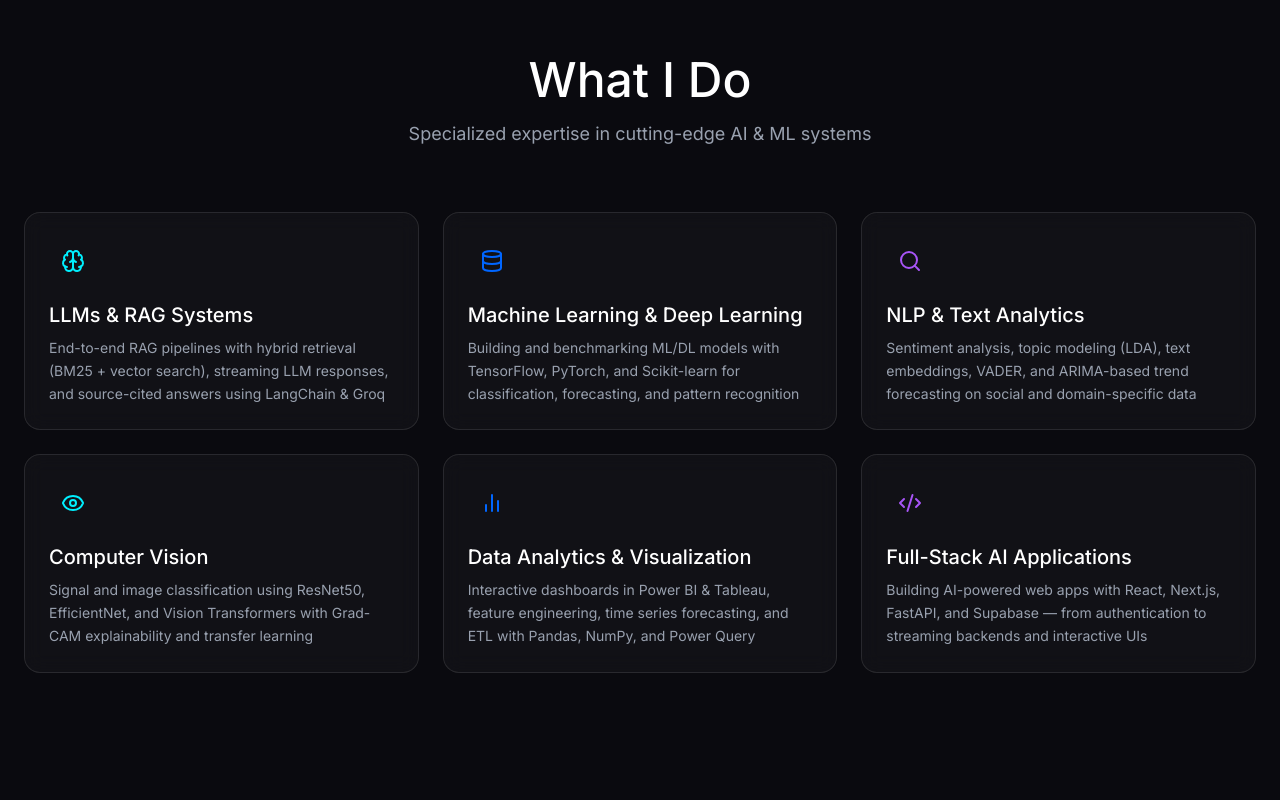
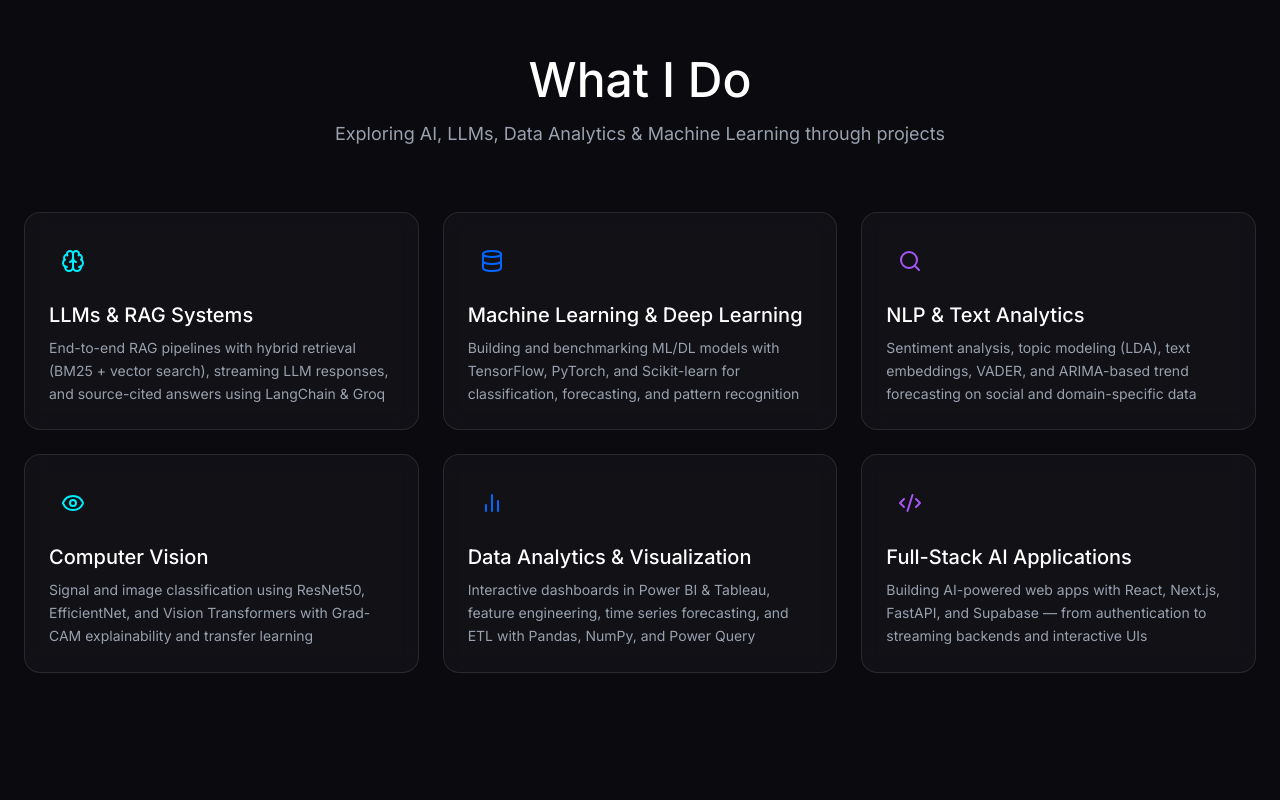
Before and after one commit to nidhidhameliya/PORTFOLIO, a React (Vite) app: page / in a window 1280 px wide. Shown: the part 840-1640 px from the top of the page. Built offline with nearby package versions, Linux system fonts and the light colour scheme.

Commit message:
Update portfolio content

```diff
--- a/src/app/components/Credibility.tsx
+++ b/src/app/components/Credibility.tsx
@@ -61,9 +61,9 @@
           viewport={{ once: true }}
           transition={{ duration: 0.6 }}
         >
-          <h2 className="text-4xl md:text-5xl mb-4">Track Record</h2>
+          <h2 className="text-4xl md:text-5xl mb-4">Projects & Experience</h2>
           <p className="text-gray-400 text-lg">
-            Proven expertise in delivering AI solutions at scale
+            Hands-on experience through AI, Machine Learning, and Data Science projects.
           </p>
         </motion.div>
 
--- a/src/app/components/Expertise.tsx
+++ b/src/app/components/Expertise.tsx
@@ -60,7 +60,7 @@
         >
           <h2 className="text-4xl md:text-5xl mb-4">What I Do</h2>
           <p className="text-gray-400 text-lg">
-            Specialized expertise in cutting-edge AI & ML systems
+           Exploring AI, LLMs, Data Analytics & Machine Learning through projects
           </p>
         </motion.div>
 
```
